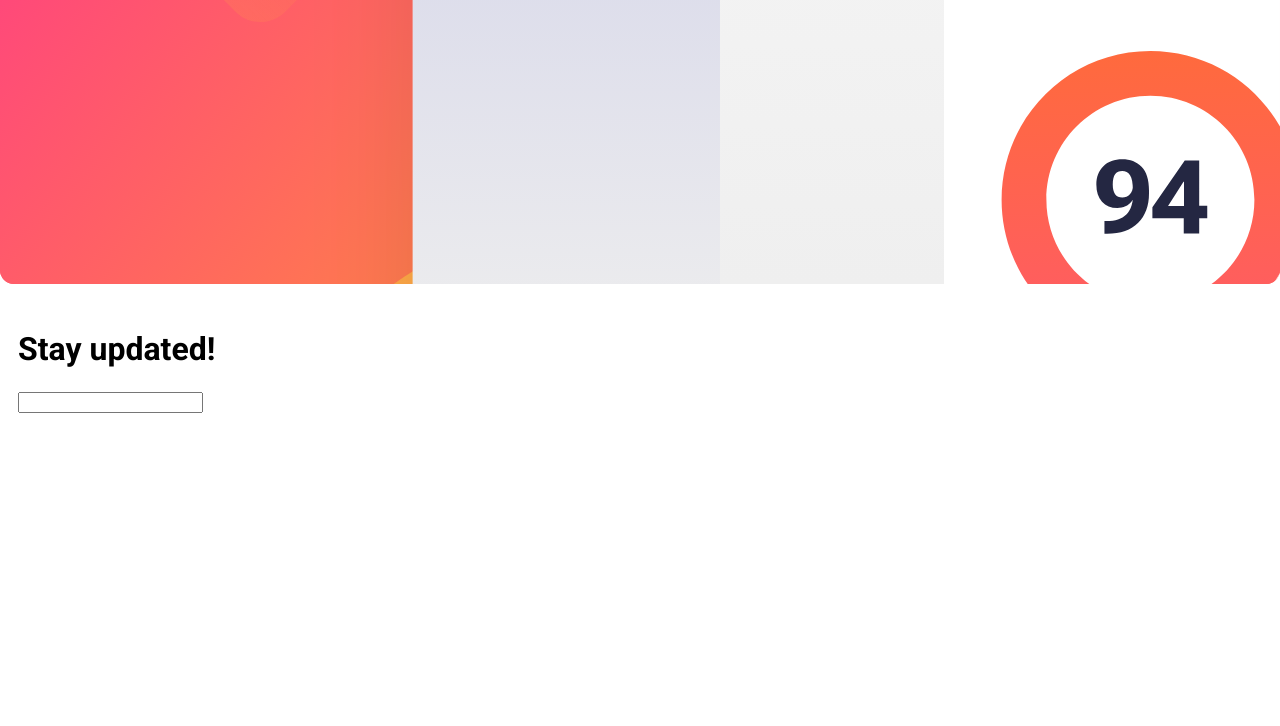
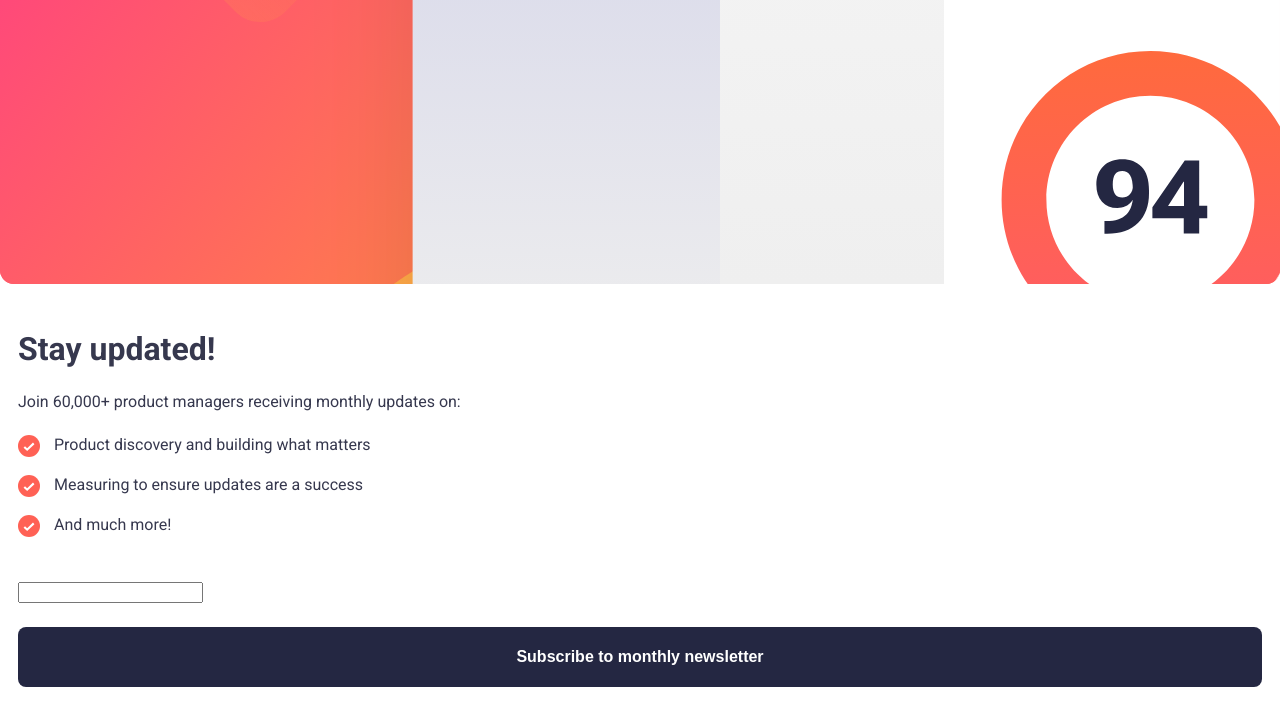
Before and after one commit to DaMishalkina/newsletter-sign-up-with-success-message, a React (Create React App) app: page / in a window 1280 px wide. Shown: the top 726 px of the page. Built offline with nearby package versions, Linux system fonts and the light colour scheme.

Commit message:
add button and lists

```diff
--- a/src/App.css
+++ b/src/App.css
@@ -1,16 +1,25 @@
 :root {
-  --primary-color:  hsl(4, 100%, 67%);
-  --dark-state-grey:  hsl(234, 29%, 20%);
-  --charcoal-gray: hsl(235, 18%, 26%);
+  --primary-color: hsl(4, 100%, 67%);
+  --dark-state-grey: hsl(234, 29%, 20%);
+  --charcoal-grey:hsl(235, 18%, 26%);
   --grey: hsl(231, 7%, 60%);
   --white: hsl(0, 0%, 100%);
   --scren-lg: 1440px;
   --paragraph-size: 16px;
   --h1-size: 32px;
+  --doc-height: 100%;
 }
 body {
   font-family: Roboto, sans-serif;
   background: #36384D;
+  padding: 0;
+  margin: 0;
+  /*height: 100vh; !* fallback for Js load *!*/
+  /*height: var(--doc-height);*/
+}
+
+#root, main {
+  /*height: 100%;*/
 }
 
 .modal-picture, .modal-picture__image{
@@ -30,7 +39,27 @@ body {
   padding: 46px 18px 0 18px;
   display: flex;
   flex-direction: column;
+  gap: 45px;
+}
+
+.content-section__text-item {
+  display: flex;
+  flex-direction: column;
   gap: 24px;
+  color: var(--charcoal-grey);
+  font-size: var(--paragraph-size);
+}
+
+.modal__message {
+  margin: 0;
+}
+.content-section__action-item {
+  display: flex;
+  flex-direction: column;
+  gap: 24px;
+  transform: translate3D(0, 0, 0);
+  -webkit-backface-visibility: hidden;
+  backface-visibility: hidden;
 }
 
 .modal__header {
--- a/src/App.tsx
+++ b/src/App.tsx
@@ -1,7 +1,9 @@
-import React, {ReactNode, useState} from 'react';
+import React, {ReactNode, useEffect, useState} from 'react';
 import './App.css';
 import {TextInput} from "./components/TextInput/TextInput";
 import {Modal} from "./components/Modal/Modal";
+import {CustomList} from "./components/List/CustomList";
+import {Button} from "./components/Button/Button";
 import mobileImage from "./assets/images/illustration-sign-up-mobile.svg";
 import desktopImage from "./assets/images/illustration-sign-up-desktop.svg";
 import content from "./data/content.json";
@@ -14,13 +16,19 @@ const successMessage: JSONData = content.successMessageData;
 function App() {
     const [inputValue, setInputValue] = useState<string | number>("");
     const [error, setError] = useState("");
-
+    // const documentHeight = () => {
+    //     const doc = document.documentElement
+    //     doc.style.setProperty('--doc-height', `${window.innerHeight}px`)
+    // }
 
     const onInputChange = (value: string | number, id?: string) => {
         setInputValue(value)
         setError("");
     }
-
+    // useEffect(() => {
+    //     window.addEventListener("resize", documentHeight)
+    //     documentHeight()
+    // }, [])
     return (
         <main>
             <Modal>
@@ -36,9 +44,21 @@ function App() {
                             alt="Monitor with opened Email Window"
                         />
                     </picture>
-                    <div className="modal__content-section">
-                        <h1 className="modal__header">{signupFormData?.header as ReactNode}</h1>
-                        <TextInput defaultValue={inputValue} onChange={setInputValue} error={error} />
+                    <div className="content-section modal__content-section">
+                        <div className="content-section__text-item">
+                            <h1 className="modal__header">{signupFormData?.header as ReactNode}</h1>
+                            <p className="modal__message">
+                                {signupFormData?.message as ReactNode}
+                            </p>
+                            <CustomList list={signupFormData?.list as string[]} />
+                        </div>
+                        <form className="content-section__action-item">
+                            <TextInput
+                                defaultValue={inputValue}
+                                onChange={setInputValue}
+                                error={error} />
+                            <Button>{signupFormData?.buttonLabel as string}</Button>
+                        </form>
                     </div>
                 </>
             </Modal>
--- /dev/null
+++ b/src/components/Button/Button.css
@@ -0,0 +1,41 @@
+.button {
+    width: 100%;
+    border: none;
+    border-radius: 8px;
+    color: var(--white);
+    font-size: var(--paragraph-size);
+    font-weight: 700;
+    background: var(--dark-state-grey);
+    padding: 21px;
+    cursor: pointer;
+    position: relative;
+    transition: all 0.5s ease-in-out;
+}
+.button::after {
+    content: "";
+    position: absolute;
+    top: 0;
+    bottom: 0;
+    right: 0;
+    left: 0;
+    border-radius: 8px;
+    opacity: 0;
+    background: rgb(254,82,122);
+    background: linear-gradient(90deg, rgba(254,82,122,1) 0%, rgba(255,94,92,1) 50%, rgba(254,106,60,1) 100%);
+    box-shadow: rgba(255, 98, 87, 0.3) 0 19px 38px, rgba(255, 98, 87, 0.22) 0 15px 12px;
+    transition: opacity 0.5s ease-in-out;
+}
+.button span {
+    position: relative;
+    z-index: 3;
+}
+
+.button:focus::after {
+    opacity: 1;
+}
+.button:hover {
+    background: var(--charcoal-grey);
+}
+.button:focus {
+    outline: none;
+}
--- /dev/null
+++ b/src/components/Button/Button.tsx
@@ -0,0 +1,21 @@
+import React from "react";
+import "./Button.css";
+
+interface Props {
+    children: string,
+    onClick?: () => void,
+    type?: "submit" | "reset" | "button",
+    disabled?: boolean
+}
+
+export const Button = ({
+                           children,
+                           onClick,
+                           type = "button",
+                           disabled = false}: Props) => {
+    return (
+        <button className="button" disabled={disabled} type={type} onClick={onClick}>
+            <span>{children}</span>
+        </button>
+    )
+}
--- /dev/null
+++ b/src/components/List/CustomList.css
@@ -0,0 +1,8 @@
+.list-container {
+    margin: 0;
+    list-style: none;
+    padding: 0;
+    display: flex;
+    flex-direction: column;
+    gap: 18px;
+}
--- a/src/components/List/ListItem/CustomList.tsx
+++ b/src/components/List/CustomList.tsx
@@ -1,5 +1,6 @@
 import React from "react";
-import { ListItem } from "./ListItem";
+import { ListItem } from "./ListItem/ListItem";
+import "./CustomList.css";
 
 type ListItem = string;
 type List = ListItem[];
@@ -9,7 +10,7 @@ interface Props {
 
 export const CustomList = ({list}: Props) => {
     return (
-        <ul>
+        <ul className="list-container">
             {list.map((item, index) => (
                 <ListItem item={item} key={index} />
             ))}
--- a/src/components/List/ListItem/ListItem.css
+++ b/src/components/List/ListItem/ListItem.css
@@ -0,0 +1,10 @@
+.list-item__container {
+    display: flex;
+    gap: 14px;
+    color: var(--charcoal-grey);
+}
+
+.list-item__bullet-point-svg {
+    width: 22px;
+    height: 22px;
+}
--- a/src/components/List/ListItem/ListItem.tsx
+++ b/src/components/List/ListItem/ListItem.tsx
@@ -1,4 +1,5 @@
 import React from "react";
+import "./ListItem.css";
 
 type ListItem = string;
 
@@ -8,6 +9,16 @@ interface Props {
 
 export const ListItem = ({ item }: Props) => {
     return (
-        <li>item</li>
+        <li className="list-item list-container__item">
+            <div className="list-item__container">
+                <svg className="list-item__bullet-point-svg" xmlns="http://www.w3.org/2000/svg" width="21" height="21" viewBox="0 0 21 21">
+                    <g fill="none">
+                        <circle cx="10.5" cy="10.5" r="10.5" fill="#FF6155"/>
+                        <path stroke="#FFF" strokeWidth="2" d="M6 11.381 8.735 14 15 8"/>
+                    </g>
+                </svg>
+                {item}
+            </div>
+        </li>
     )
 }
--- a/src/components/Modal/Modal.css
+++ b/src/components/Modal/Modal.css
@@ -1,14 +1,15 @@
 .modal-wrapper {
-    height: 100vh;
+    height: 100%;
+    min-height: 100vh;
 }
 .modal__container {
     height: 100vh;
-    max-height: 100vh;
-    background: #fff;
+    background: var(--white);
     display: flex;
     flex-direction: column;
     margin: 0;
     padding-bottom: 41px;
+    overflow: hidden;
 }
 @media (min-width: 1024px) {
 
--- a/src/components/TextInput/TextInput.tsx
+++ b/src/components/TextInput/TextInput.tsx
@@ -26,7 +26,14 @@ export const TextInput = ({
     }, [defaultValue])
     return (
         <label className="text-input-container">
-            {label}
+            <span>
+               {label}
+                {error?.length > 0 &&
+                    <span className="text-input-container__error-message">
+                    {error}
+                </span>
+                }
+            </span>
             <input
                 name={name}
                 {...(id.length > 0 && {id: id})}
--- a/src/style/StyleVariables.css
+++ /dev/null
@@ -1,10 +0,0 @@
-:root {
-    --primary-color:  hsl(4, 100%, 67%);
-    --dark-state-grey:  hsl(234, 29%, 20%);
-    --charcoal-gray: hsl(235, 18%, 26%);
-    --grey: hsl(231, 7%, 60%);
-    --white: hsl(0, 0%, 100%);
-    --scren-lg: 1440px;
-    --paragraph-size: 16px;
-    --h1-size: 32px;
-}
```
